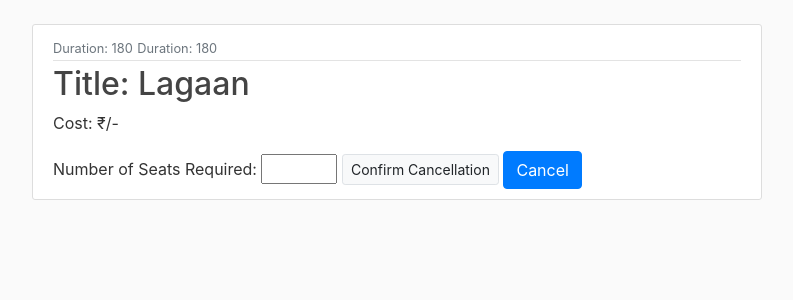
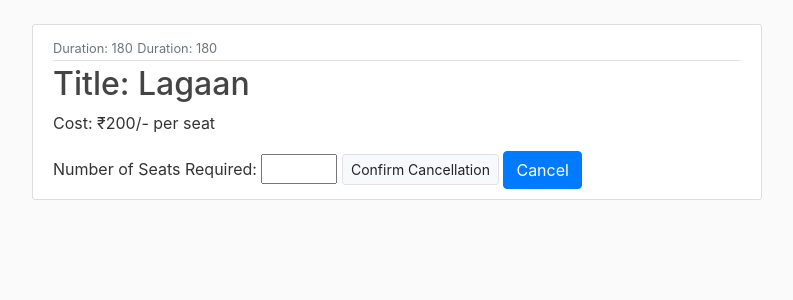
Before and after one commit to akashkirodiwal/i.Movies, a Django app: template movies/templates/movies/cancel.html in a window 1280 px wide. Shown: the part 56-356 px from the top of the page, without its empty margins (53-846 px from the left). Run offline with Django 3.2, Linux system fonts and the light colour scheme; the template is opened without the code that fills it: values that come from a table or form of the project are taken from there, others are empty; data comes from the database, SQL or seed files in the repository; both versions use the stored data as it was after the commit; some libraries are stand-ins or nearby versions.

Commit message:
cancel.html file updated

```diff
--- a/movies/templates/movies/cancel.html
+++ b/movies/templates/movies/cancel.html
@@ -8,7 +8,7 @@
         </div>
         <h2>
             Title: {{ ticket.screening.movie_id.title }}</h2>
-        <p class="article-content">Cost: ₹{{ ticket.screening.cost }}/-</p>
+        <p class="article-content">Cost: ₹{{ ticket.screening.price }}/- per seat </p>
           <form action="{% url 'done_cancellation' ticket.pk %}" method="POST">
               {%csrf_token%}
               <label>Number of Seats Required:</label>
```
Also changed, not shown: db.sqlite3.
